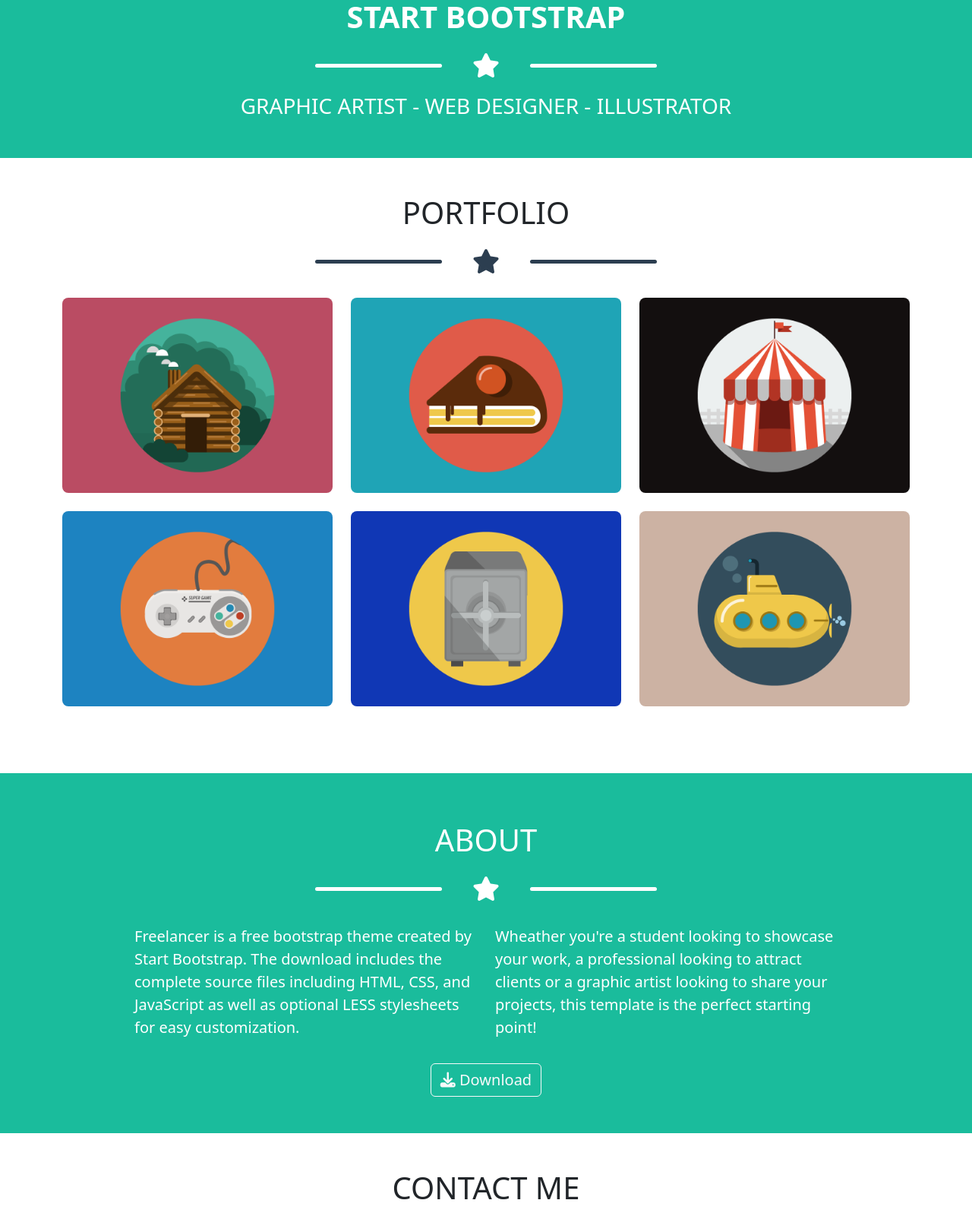
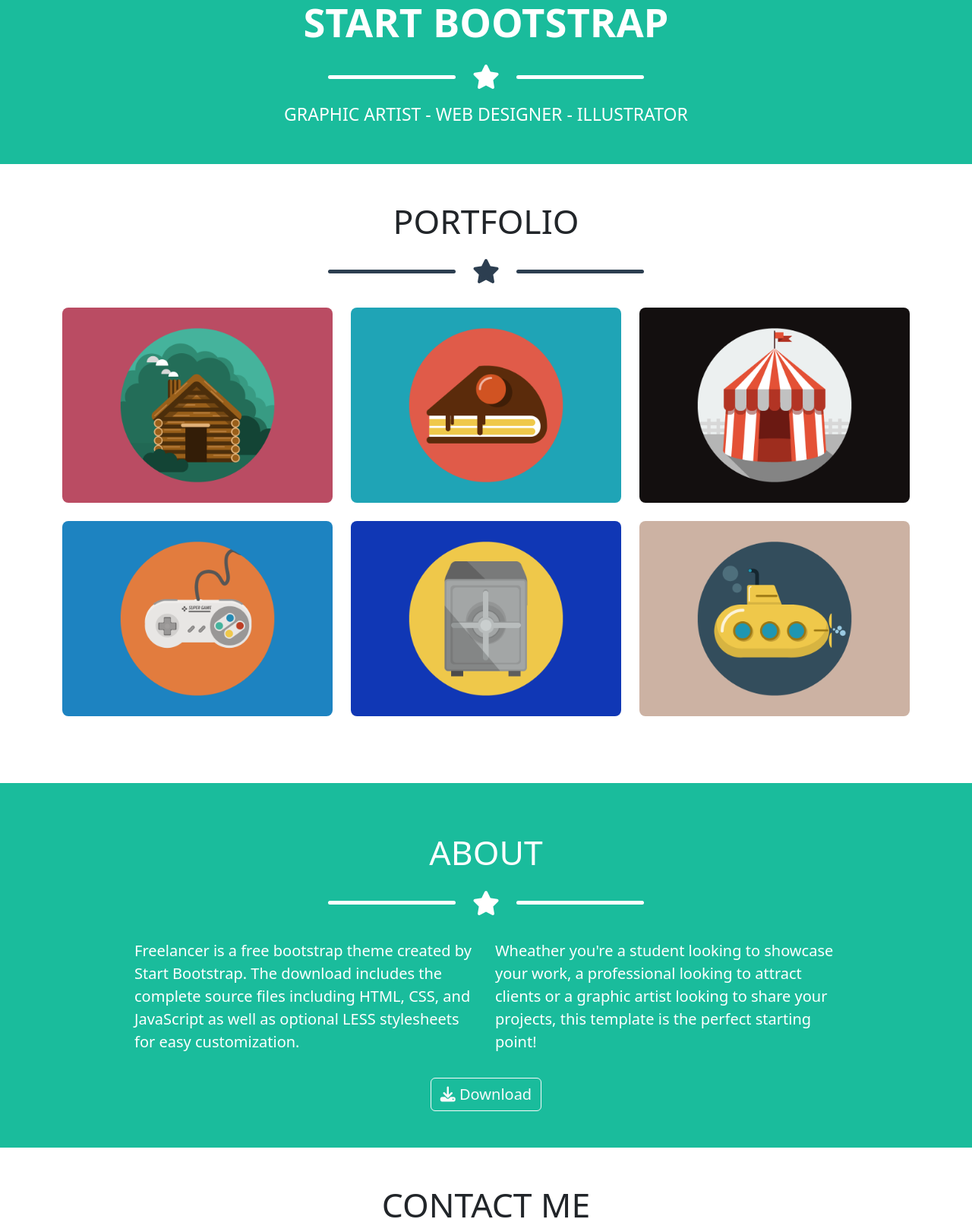
Before and after one commit to pierdomenicoguarnieri/html-css-bootstrap-freelancer, a plain HTML site: page index.html in a window 1280 px wide. Shown: the part 480-2085 px from the top of the page at 76% size. Drawn offline with nearby package versions, Linux system fonts and the light colour scheme.

Commit message:
fix: fontsize change in percentage

```diff
--- a/assets/css/style.css
+++ b/assets/css/style.css
@@ -2,6 +2,18 @@
   min-height: 80px;
   background-color: rgba(255, 0, 0, 0.5);
   border: 1px solid black;
+}
+
+h1.pg-h1-big{
+  font-size: calc(2rem + 1.6vw);
+}
+
+h1.pg-h1-normal{
+  font-size: calc(1.5rem + 1.6vw);
+}
+
+span.pg-undertext{
+  font-size: calc(0.8rem + 0.8vw)
 }
 
 header .navbar-collapse {
@@ -35,7 +47,7 @@ section{
 
 .pg-divider i{
   color: white;
-  margin: 0 40px;
+  margin: 0 2%;
 }
 
 .pg-divider::before, .pg-divider::after{
--- a/index.html
+++ b/index.html
@@ -6,9 +6,8 @@
     <meta name="viewport" content="width=device-width, initial-scale=1.0">
     <!-- FontAswesome -->
     <link rel='stylesheet' href='https://cdnjs.cloudflare.com/ajax/libs/font-awesome/6.3.0/css/all.min.css' integrity='sha512-SzlrxWUlpfuzQ+pcUCosxcglQRNAq/DZjVsC0lE40xsADsfeQoEypE+enwcOiGjk/bSuGGKHEyjSoQ1zVisanQ==' crossorigin='anonymous'/>
-    <!-- Bootstrap -->
+    <!-- Bootstrap CSS -->
     <link href="https://cdn.jsdelivr.net/npm/bootstrap@5.3.0-alpha1/dist/css/bootstrap.min.css" rel="stylesheet" integrity="sha384-GLhlTQ8iRABdZLl6O3oVMWSktQOp6b7In1Zl3/Jr59b6EGGoI1aFkw7cmDA6j6gD" crossorigin="anonymous">
-    <script src="https://cdn.jsdelivr.net/npm/bootstrap@5.3.0-alpha1/dist/js/bootstrap.bundle.min.js" integrity="sha384-w76AqPfDkMBDXo30jS1Sgez6pr3x5MlQ1ZAGC+nuZB+EYdgRZgiwxhTBTkF7CXvN" crossorigin="anonymous"></script>
     <!-- Custom Style -->
     <link rel="stylesheet" href="assets/css/style.css">
     <title>Bootstrap Freelancer</title>
@@ -18,7 +17,7 @@
     <header class="fixed-top">
       <nav class="navbar navbar-expand-md py-3">
         <div class="container">
-          <a class="navbar-brand text-white fw-bold fs-3 " href="#">START BOOTSTRAP</a>
+          <a class="navbar-brand text-white fw-bold fs-3 text-uppercase" href="#">start bootstrap</a>
 
           <button class="navbar-toggler border-light" type="button" data-bs-toggle="collapse" data-bs-target="#navbarSupportedContent" aria-controls="navbarSupportedContent" aria-expanded="false" aria-label="Toggle navigation">
             <span class="navbar-toggler-icon"></span>
@@ -46,13 +45,13 @@
         <div class="row">
           <div class="col d-flex flex-column align-items-center">
             <img class="py-3" src="assets/img/avatar.svg" alt="">
-            <h1 class="text-uppercase text-white h1 fw-bold">Start Bootstrap</h1>
+            <h1 class="text-uppercase text-white fw-bold pg-h1-big">Start Bootstrap</h1>
 
             <div class="pg-divider w-100 d-flex justify-content-center align-items-center py-3">
               <i class="fa-solid fa-star fs-2"></i>
             </div>
 
-            <span class="text-uppercase fs-3 text-white">Graphic artist - web designer - illustrator</span>
+            <span class="text-uppercase text-white pg-undertext">Graphic artist - web designer - illustrator</span>
           </div>
         </div>
       </div>
@@ -65,7 +64,7 @@
 
           <div class="row text-center">
             <div class="col">
-              <h1 class="text-uppercase">Portfolio</h1>
+              <h1 class="text-uppercase pg-h1-normal">Portfolio</h1>
               <div class="pg-divider pg-dark w-100 d-flex justify-content-center align-items-center py-3">
                 <i class="fa-solid fa-star fs-2"></i>
               </div>
@@ -130,7 +129,7 @@
 
           <div class="row text-center py-3">
             <div class="col">
-              <h1 class="text-uppercase text-white">About</h1>
+              <h1 class="text-uppercase text-white pg-h1-normal">About</h1>
               <div class="pg-divider w-100 d-flex justify-content-center align-items-center py-3">
                 <i class="fa-solid fa-star fs-2"></i>
               </div>
@@ -164,7 +163,7 @@
 
           <div class="row text-center">
             <div class="col">
-              <h1 class="text-uppercase">Contact me</h1>
+              <h1 class="text-uppercase pg-h1-normal">Contact me</h1>
               <div class="pg-divider pg-dark w-100 d-flex justify-content-center align-items-center py-3">
                 <i class="fa-solid fa-star fs-2"></i>
               </div>
@@ -268,5 +267,8 @@
         </div>
       </div>
     </footer>
+
+    <!-- Bootstrap JavaScript -->
+    <script src="https://cdn.jsdelivr.net/npm/bootstrap@5.3.0-alpha1/dist/js/bootstrap.bundle.min.js" integrity="sha384-w76AqPfDkMBDXo30jS1Sgez6pr3x5MlQ1ZAGC+nuZB+EYdgRZgiwxhTBTkF7CXvN" crossorigin="anonymous"></script>
   </body>
 </html>
```
